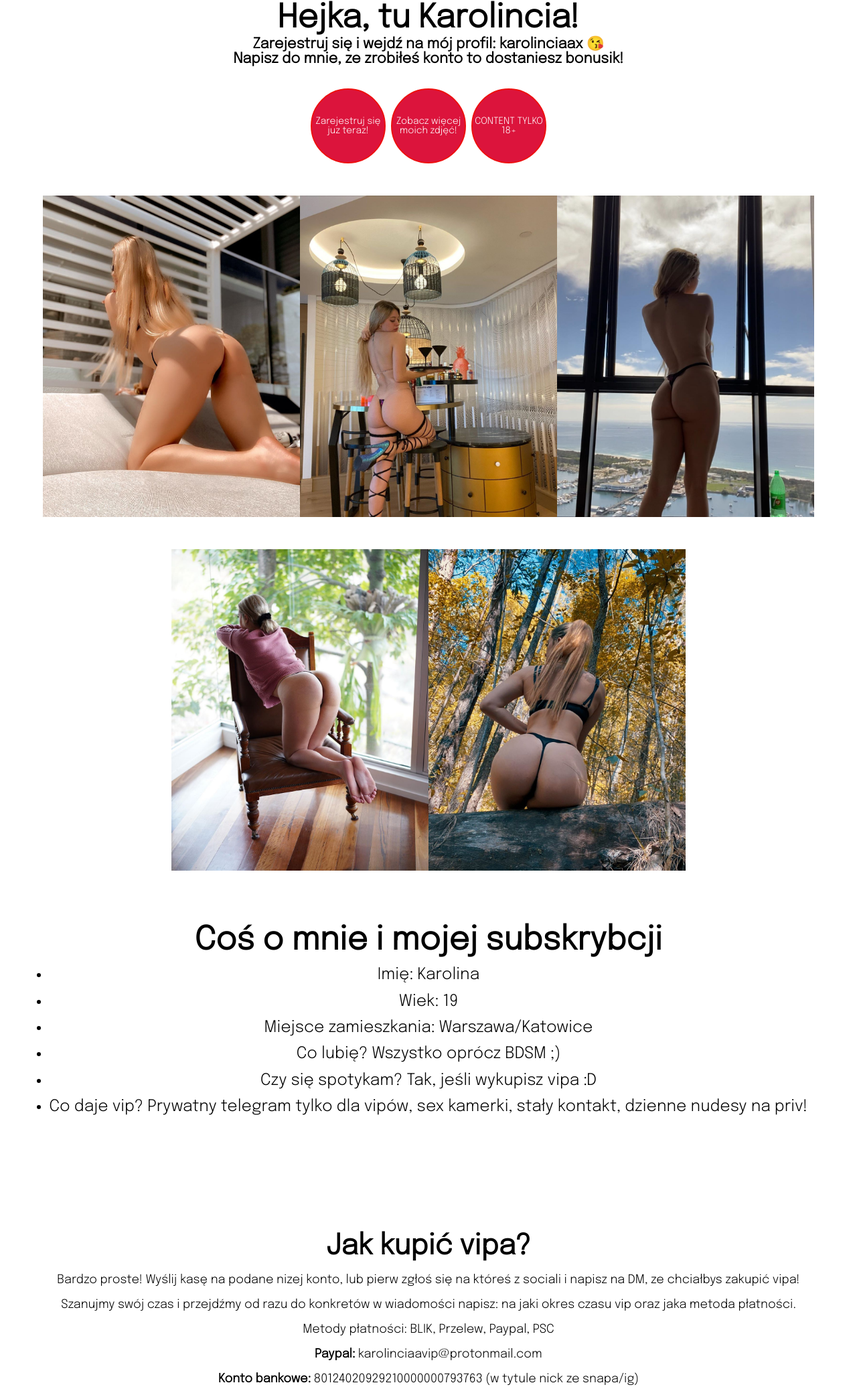
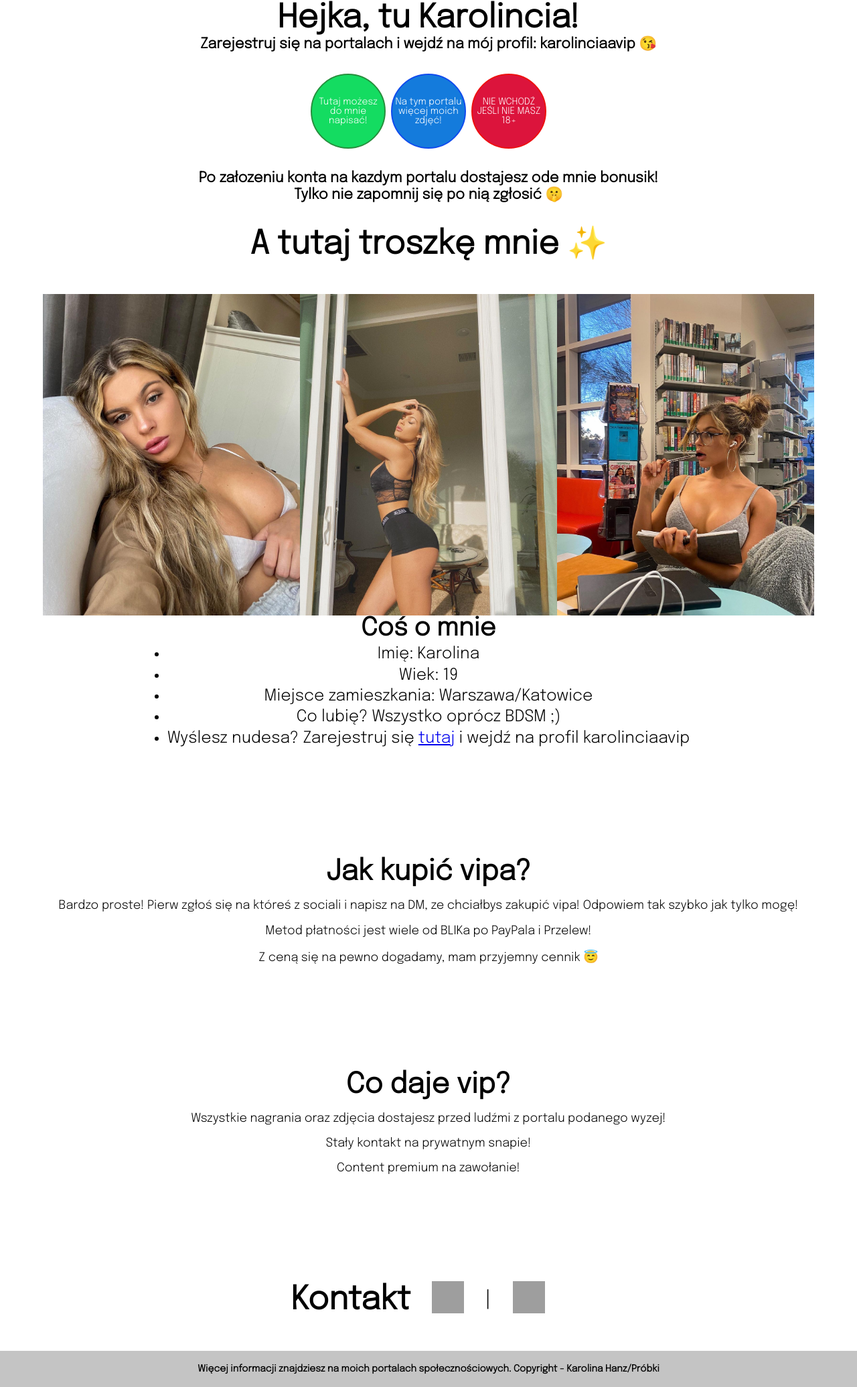
Before and after one commit to karolinciaax/probki, a plain HTML site: page index.html in a window 1280 px wide. Shown: the part 130-2201 px from the top of the page at 67% size. Drawn offline with Linux system fonts and the light colour scheme; grey boxes are pictures that could not be loaded.

Commit message:
new site

```diff
--- a/index.html
+++ b/index.html
@@ -12,63 +12,77 @@
     </script>
     <meta charset="UTF-8">
     <meta name="viewport" content="width=device-width, initial-scale=1.0">
-    <title>Karolinciaa - próbki</title>
+    <title>Karolinciaavip - próbki</title>
     <meta property="og:title" content="Karolinciaa - próbki">
-    <meta property="og:description" content="Darmowe próbki po wykonaniu zadania!">
+    <meta property="og:description" content="Próbki na portalu">
     </head>
     <link rel="stylesheet" href="styles.css"/>
     <script src="app.js" defer async></script>
 <body>
     <header>
         <h1 class="title">Znajdziesz mnie tutaj:</h1>
-        <a href="https://www.snapchat.com/add/karolinciaa20" class="sm-link"><img alt="smlink" src="https://i.pinimg.com/originals/b6/8a/db/b68adb337de3d7828c3354b9747e285f.png"/></a>
-        <a href="https://www.instagram.com/karolinciaax/" class="sm-link"><img alt="smlink" src="https://upload.wikimedia.org/wikipedia/commons/thumb/5/58/Instagram-Icon.png/480px-Instagram-Icon.png"/></a>
-        <a href="https://t.me/joinchat/AAAAAE6cqgvY15VHO4Gt0g" class="sm-link"><img alt="smlink" src="https://www.iconfinder.com/data/icons/social-media-chamfered-corner/154/telegram-512.png"/></a>
+        <!-- <a href="https://www.snapchat.com/add/kavolincia" class="sm-link"><img alt="smlink" src="https://i.pinimg.com/originals/b6/8a/db/b68adb337de3d7828c3354b9747e285f.png"/></a> -->
+        <a href="https://www.instagram.com/karolinciaavip/" class="sm-link"><img alt="smlink" src="https://upload.wikimedia.org/wikipedia/commons/thumb/5/58/Instagram-Icon.png/480px-Instagram-Icon.png"/></a>
+        <a href="https://t.me/joinchat/QtSlmdV5fCMK-yE1" class="sm-link"><img alt="smlink" src="https://www.iconfinder.com/data/icons/social-media-chamfered-corner/154/telegram-512.png"/></a>
     </header>
     <div class="hr"></div>
 
     <main>
         <section id="heroSection">
             <h1>Hejka, tu Karolincia!</h1>
-            <h6>Zarejestruj się i wejdź na mój profil: karolinciaax 😘</h6>
-            <h6>Napisz do mnie, ze zrobiłeś konto to dostaniesz bonusik!</h6>
+            <h6>Zarejestruj się na portalach i wejdź na mój profil: karolinciaavip 😘</h6>
+            <h6></h6>
             <br>
             <div class="row">
-                <a href="https://golead.pl/p/ZReg/xbbn/eivx"><button class="registerBtn">Zarejestruj się juz teraz!</button></a>
-                <a href="https://golead.pl/p/ZReg/6mrs/3uNH"><button class="registerBtn">Zobacz więcej moich zdjęć!</button></a>
-                <a href="https://golead.pl/p/ZReg/9UCD/2OYt"><button class="registerBtn">CONTENT TYLKO 18+</button></a>
-            </div>
+                <a href="https://lead1.pl/p/ZReg/1dpm/14XO"><button class="registerBtn" id="registerBtn3">Tutaj możesz do mnie napisać!</button></a>
+                <a href="https://lead1.pl/p/ZReg/lGih/aEz0"><button class="registerBtn" id="registerBtn2">Na tym portalu więcej moich zdjęć!</button></a>
+                <a href="https://lead1.pl/p/ZReg/07Mf/z57i"><button class="registerBtn">NIE WCHODŹ JEŚLI NIE MASZ 18+</button></a>
+            </div> <br>
+            <h6>Po załozeniu konta na kazdym portalu dostajesz ode mnie bonusik!</h6>
+            <h6>Tylko nie zapomnij się po nią zgłosić 🤫</h6><br>
+            <h1>A tutaj troszkę mnie ✨</h1>
+
+
             </div>
                 <div id="imgHero">
-                    <img src="img/img1.jpg" alt="1hero">
-                    <img src="img/118991662_200448024761077_8377861920556889769_n.jpg" alt="1hero">
-                    <img src="img/img3.jpg" alt="1hero">
-                    <img src="img/img5.jpg" alt="1hero">
-                    <img src="img/118293319_123671032494869_2512473109909674455_n.jpg" alt="2hero">
+                    <img src="img/120806166_113076640449412_3002672657413994311_n.jpg" alt="1hero">
+                    <img src="img/126301516_794819191365734_6885500521454485923_n.jpg" alt="1hero">
+                    <img src="img/131008090_384443129481977_518398479038373022_n.jpg" alt="1hero">
+                    <br>
+                    <section id="vipInfoSection">
+                        <h1 id="vipInfo">Coś o mnie</h1>
+                        <ul>
+                            <li class="vipInfoItem">Imię: Karolina</li>
+                            <li class="vipInfoItem">Wiek: 19</li>
+                            <li class="vipInfoItem">Miejsce zamieszkania: Warszawa/Katowice</li>
+                            <li class="vipInfoItem">Co lubię? Wszystko oprócz BDSM ;)</li>
+                            <li class="vipInfoItem">Wyślesz nudesa? Zarejestruj się <a href="https://lead1.pl/p/ZReg/lGih/aEz0">tutaj</a> i wejdź na profil karolinciaavip</li>
+
+                        </ul>
+                    </section>
                 </div>
         </section>
 
         <!--  -->
-        <section id="vipInfoSection">
-            <h1 id="vipInfo">Coś o mnie i mojej subskrybcji</h1>
-            <ul>
-                <li class="vipInfoItem">Imię: Karolina</li>
-                <li class="vipInfoItem">Wiek: 19</li>
-                <li class="vipInfoItem">Miejsce zamieszkania: Warszawa/Katowice</li>
-                <li class="vipInfoItem">Co lubię? Wszystko oprócz BDSM ;)</li>
-                <li class="vipInfoItem">Czy się spotykam? Tak, jeśli wykupisz vipa :D</li>
-                <li class="vipInfoItem">Co daje vip? Prywatny telegram tylko dla vipów, sex kamerki, stały kontakt, dzienne nudesy na priv!</li>
 
-            </ul>
-        </section>
 
         <section id="vipBuy">
             <h1>Jak kupić vipa?</h1>
-            <p>Bardzo proste! Wyślij kasę na podane nizej konto, lub pierw zgłoś się na któreś z sociali i napisz na DM, ze chciałbys zakupić vipa!</p>
-            <p>Szanujmy swój czas i przejdźmy od razu do konkretów w wiadomości napisz: na jaki okres czasu vip oraz jaka metoda płatności.</p>
-            <p>Metody płatności: BLIK, Przelew, Paypal, PSC</p>
-            <b><p>Paypal:</b> karolinciaavip@protonmail.com</p>
-            <b><p>Konto bankowe:</b> 80124020929210000000793763 (w tytule nick ze snapa/ig)            </p>
+            <p>Bardzo proste! Pierw zgłoś się na któreś z sociali i napisz na DM, ze chciałbys zakupić vipa! Odpowiem tak szybko jak tylko mogę!</p>
+            <p>Metod płatności jest wiele od BLIKa po PayPala i Przelew!</p>
+            <p>Z ceną się na pewno dogadamy, mam przyjemny cennik 😇</p>
+        </section>
+        <section id="vipBuy">
+            <h1>Co daje vip?</h1>
+            <p>Wszystkie nagrania oraz zdjęcia dostajesz przed ludźmi z portalu podanego wyzej!</p>
+            <p>Stały kontakt na prywatnym snapie!</p>
+            <p>Content premium na zawołanie!</p>
+        </section>
+        <section id="kontakt">
+            <h1 class="title">Kontakt</h1>
+            <!-- <a href="https://www.snapchat.com/add/kavolincia" class="sm-link"><img alt="smlink" src="https://i.pinimg.com/originals/b6/8a/db/b68adb337de3d7828c3354b9747e285f.png"/></a>| -->
+            <a href="https://www.instagram.com/karolinciaavip/" class="sm-link"><img alt="smlink" src="https://upload.wikimedia.org/wikipedia/commons/thumb/5/58/Instagram-Icon.png/480px-Instagram-Icon.png"/></a>|
+            <a href="https://t.me/joinchat/QtSlmdV5fCMK-yE1" class="sm-link"><img alt="smlink" src="https://www.iconfinder.com/data/icons/social-media-chamfered-corner/154/telegram-512.png"/></a>
         </section>
 
         <footer>
--- a/styles.css
+++ b/styles.css
@@ -83,6 +83,17 @@ header > h1 {
     transition: all 0.3s ease-in-out;
 }
 
+#registerBtn2 {
+    background-color: rgb(20, 123, 220);
+    border: solid 2px rgb(16, 75, 238);
+}
+
+#registerBtn3 {
+    background-color: rgb(20, 220, 97);
+    border: solid 2px rgb(39, 143, 61);
+
+}
+
 .registerBtn:hover {
     color: rgba(255, 255, 255, 0.527);
     background-color: rgb(105, 25, 41);
@@ -115,7 +126,7 @@ header > h1 {
 
 .vipInfoItem {
     font-size: 24px;
-    margin: 0.9rem 0;
+    margin: 0.4rem 0;
 }
 
 footer {
@@ -128,6 +139,8 @@ footer {
     background-color: rgb(196, 196, 196);
     margin-top: 3rem;
 }
+
+#kontakt { font-size: 2rem; display: flex; justify-content: center; align-items: center;}
 
 
 @media (max-width: 768px) {
```
Also changed, not shown: img/118293319_123671032494869_2512473109909674455_n.jpg (deleted), img/118991662_200448024761077_8377861920556889769_n.jpg (deleted), img/120806166_113076640449412_3002672657413994311_n.jpg (added), img/126301516_794819191365734_6885500521454485923_n.jpg (added), img/131008090_384443129481977_518398479038373022_n.jpg (added), img/img1.jpg (deleted), img/img3.jpg (deleted), img/img5.jpg (deleted).
